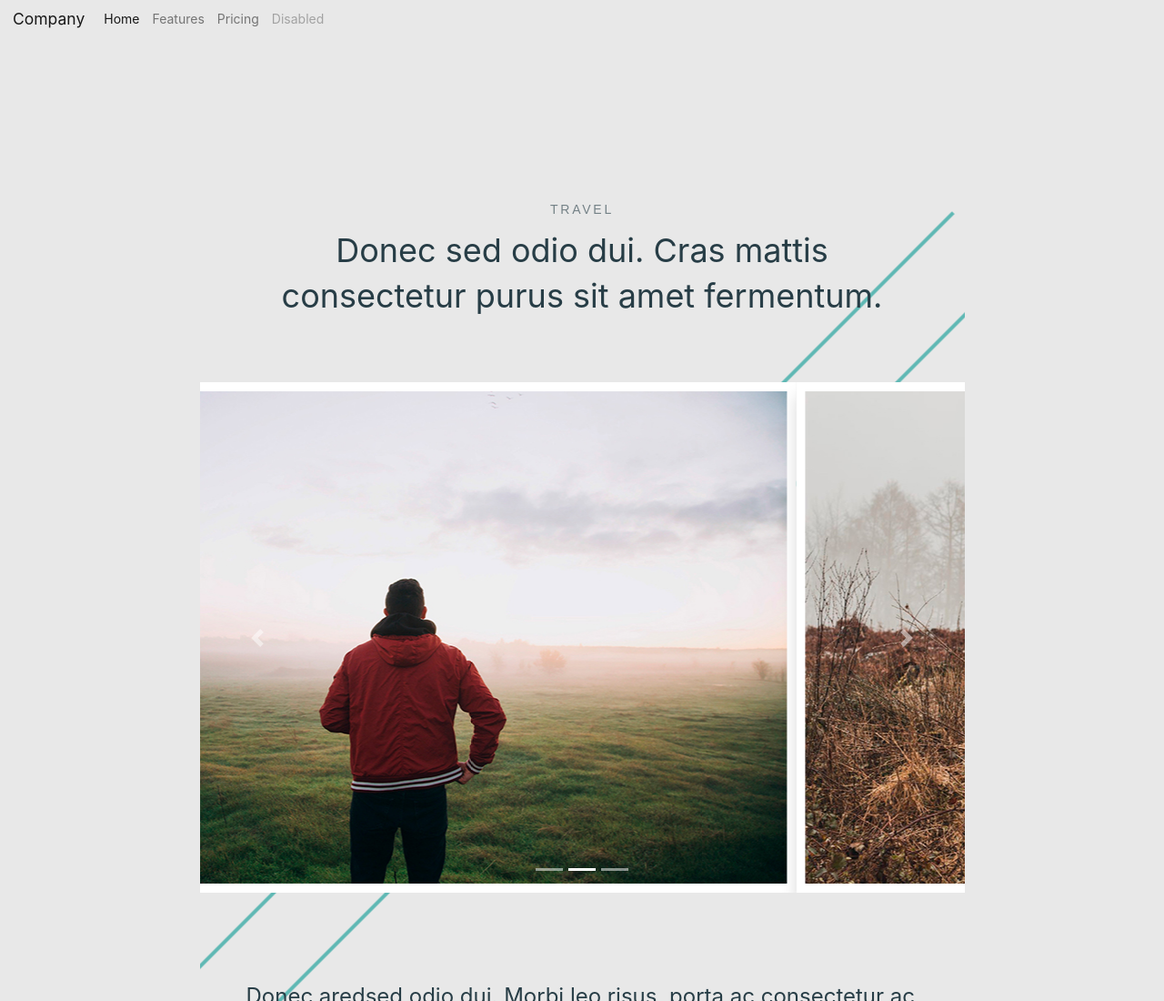
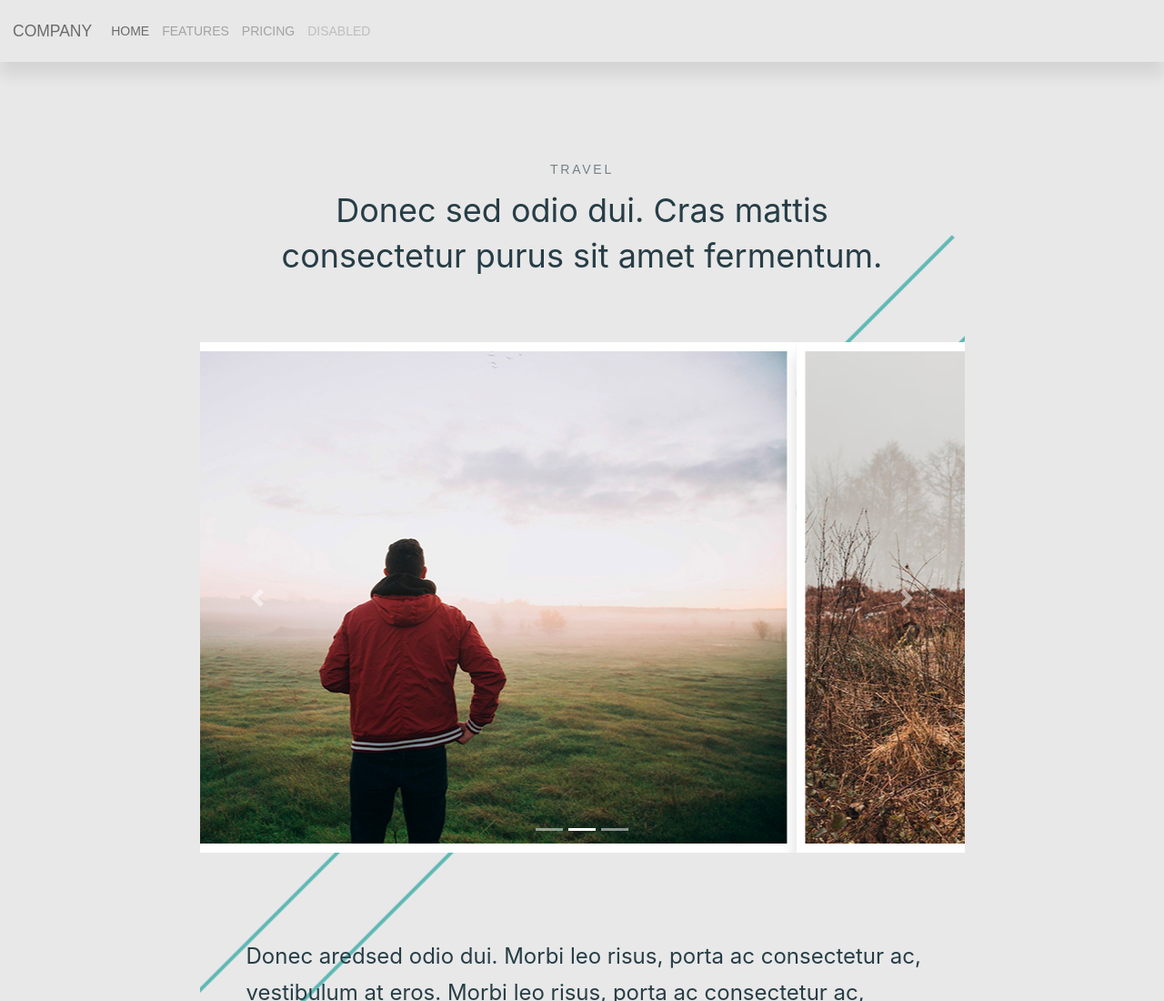
Before and after one commit to RomanenkoStud/DraftProject, a plain HTML site: page index.html in a window 1280 px wide. Shown: the top 1100 px of the page at 91% size. Drawn offline with nearby package versions, Linux system fonts and the light colour scheme.

Commit message:
modified:   css/style.css 	new file:   img/logo.png

```diff
--- a/css/style.css
+++ b/css/style.css
@@ -36,8 +36,18 @@ h1,h2,h3,h4,h5,h6{font-size:inherit;font-weight: 400;}
 body{
 	background-color: #e8e8e8;
 }
+.navbar
+{
+	opacity: 0.6;
+	color: #273d46;
+	font-family: Arial, Helvetica, sans-serif;
+	font-size: 14px;
+	line-height: 40px;
+	text-transform: uppercase;
+	box-shadow: 0 15px 16px rgba(15, 16, 16, 0.15);
+}
 .content {
-	padding: 168px 0 137px 0;
+	padding: 98px 0 137px 0;
 	max-width: 841px;
 	margin: 0 auto;
 	background: url(../img/lines.png) 50% 130px no-repeat;
@@ -150,5 +160,4 @@ body{
 	top: 3px;
 	box-shadow: 5px 5px 5px rgba(0, 0, 0, 0.5);
 	-webkit-box-shadow: 5px 5px 5px rgba(0, 0, 0, 0.5);
-
  }
```
Also changed, not shown: img/logo.png (added).
